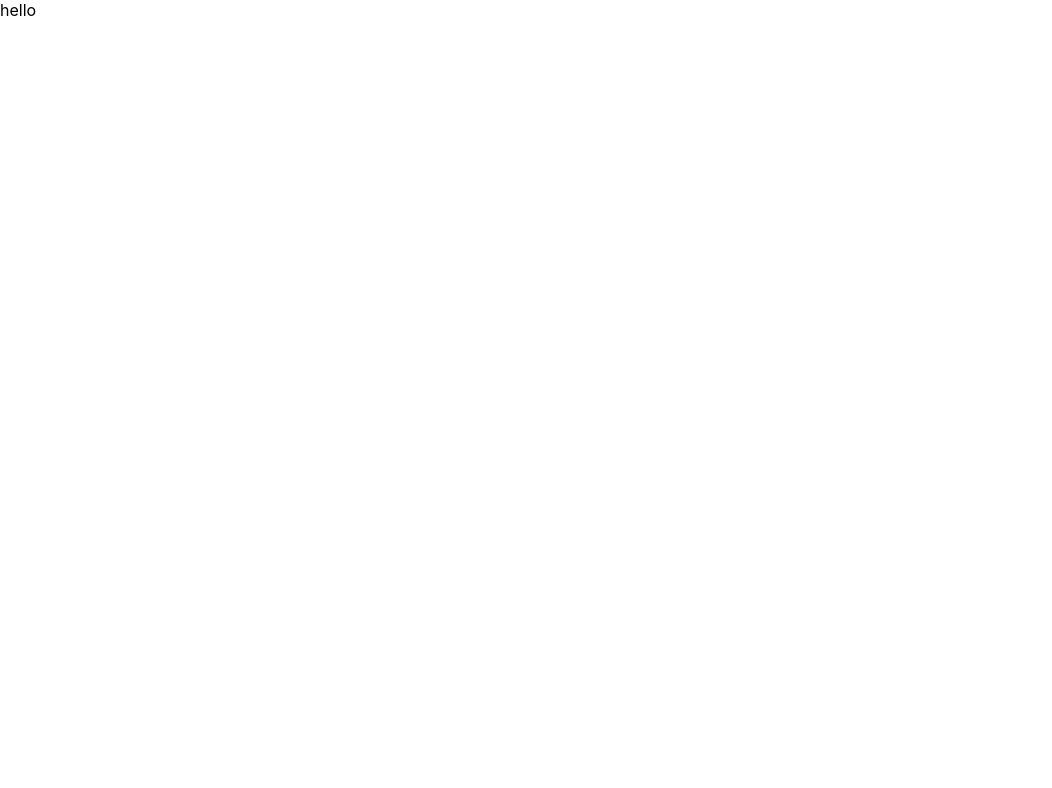
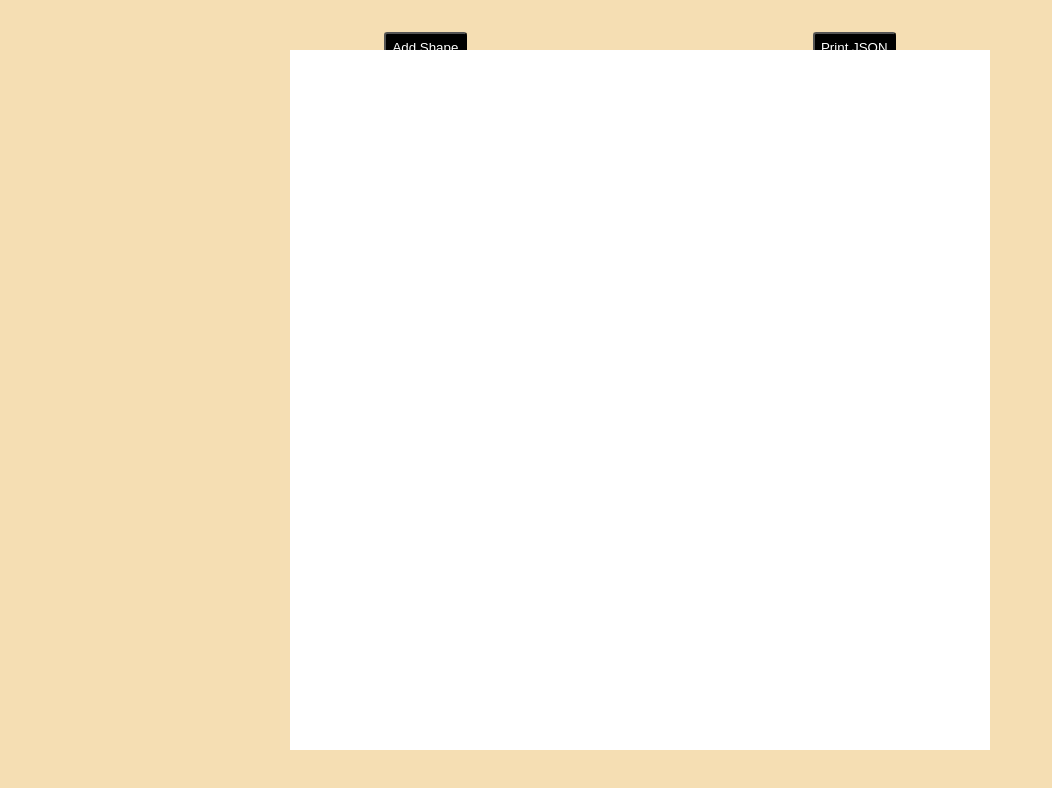
Before and after one commit to shub78910/box-project, a React (Create React App) app: page / in a window 1280 px wide. Shown: the top 788 px of the page, without its empty margins (0-1052 px from the left). Built offline with nearby package versions, Linux system fonts and the light colour scheme.

Commit message:
basic layout

```diff
--- a/src/App.js
+++ b/src/App.js
@@ -1,5 +1,13 @@
-function App() {
-  return <div className="App">hello</div>;
-}
+const App = () => {
+  return (
+    <div className="App">
+      <div className="btn-wrapper">
+        <button>Add Shape</button>
+        <button>Print JSON</button>
+      </div>
+      <div className="canvas"></div>
+    </div>
+  );
+};
 
 export default App;
--- a/src/index.css
+++ b/src/index.css
@@ -5,9 +5,37 @@ body {
     sans-serif;
   -webkit-font-smoothing: antialiased;
   -moz-osx-font-smoothing: grayscale;
+  background-color: wheat;
 }
 
 code {
   font-family: source-code-pro, Menlo, Monaco, Consolas, 'Courier New',
     monospace;
 }
+
+
+.canvas{
+  background-color: white;
+  height: 700px;
+  width: 700px;
+  position: absolute;
+  top: 50%;
+  left: 50%;
+  transform: translate(-50%, -50%);
+}
+
+.btn-wrapper{
+  width: 40%;
+  margin: auto;
+  display: flex;
+  justify-content: space-between;
+  align-items: center;
+  margin-top: 2rem;
+}
+
+.btn-wrapper button{
+  background-color: black;
+  color: white;
+  padding: 0.4rem;
+  border-radius: 0.2rem;
+}
```
